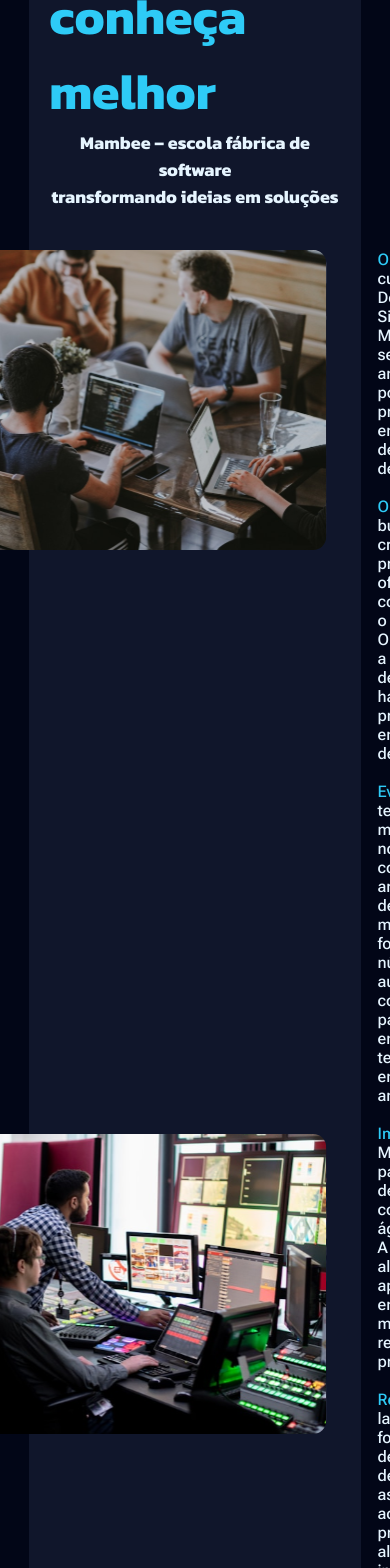
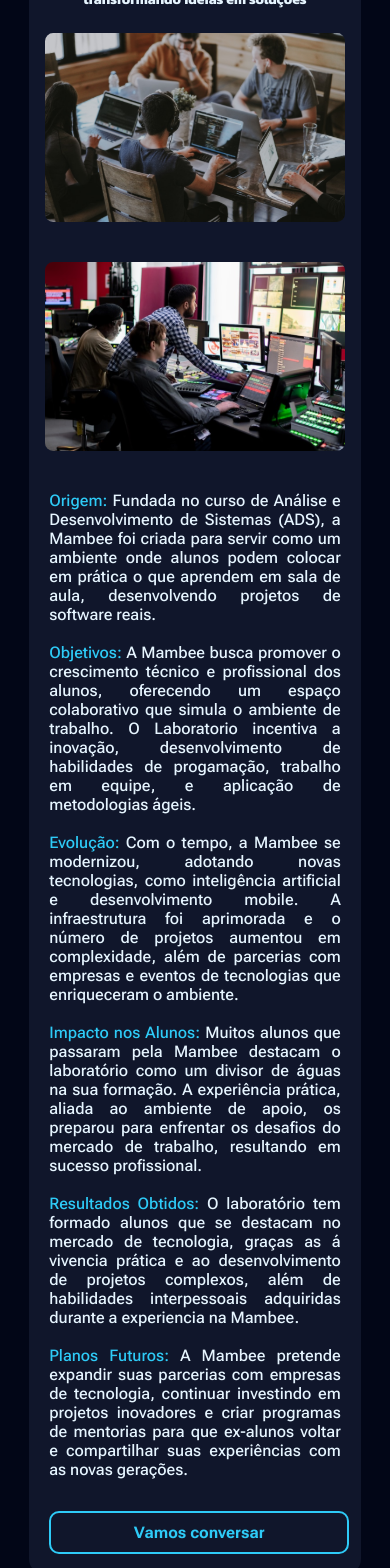
Before and after one commit to lealkedna/Mambee, a Next.js app: page / in a window 390 px wide. Shown: the part 1040-2608 px from the top of the page. Built offline with nearby package versions, Linux system fonts and the light colour scheme.

Commit message:
style: responsividade de conheça

```diff
--- a/src/components/Conheca.tsx
+++ b/src/components/Conheca.tsx
@@ -30,14 +30,14 @@
               alt="Equipe trabalhando"
               width={500}
               height={300}
-              className="image"
+              className={styles.image}
             />
             <Image
               src="/images/Imagem (1).svg"
               alt="Laboratório tecnológico"
               width={500}
               height={300}
-              className="image"
+              className={styles.image}
             />
           </div>
           <div className={styles.texto}>
--- a/src/styles/Conheca.module.css
+++ b/src/styles/Conheca.module.css
@@ -31,10 +31,6 @@
   color: var(--branco);
 }
 .favo {
-  /* width: 13vw;
-  max-width: 120px;
-  height: auto;
-  margin-left: 30px; */
     position: relative;
     right: 0;
     left: 25rem;
@@ -55,9 +51,6 @@
 }
 
 .texto {
-  /* display: flex;
-  justify-content: center;
-  flex-direction: column;  */
   font-family: 'Roboto Flex';
   font-style: normal;
   font-weight: 500;
@@ -80,7 +73,7 @@
   margin-top: 2rem;
   padding: 10px;
   background: transparent;
-  color: #00d2ff;
+  color: var(--azul);
   font-size: 1rem;
   width: 175px;
   border: 2px solid var(--azul);
@@ -90,6 +83,36 @@
 .botaoAcao:hover {
   background: var(--azul);
   color: var(--branco);
+}
+
+@media (max-width: 768px){
+  .cabecalho{
+    padding: 25px;
+  }
+  .titulo{
+    font-size: 20px;
+  }
+  .subtitulo{
+    font-size: 14px;
+  }
+  .favo{
+    width: 75px;
+    height: 75px;
+    left: 8rem;
+  }
+  .conteudo{
+    flex-direction: column;
+  }
+  .secaoSobre{
+    border-radius: 15px;
+  }
+  .botaoAcao{
+    width: 300px;
+  }
+  .image{
+    width: 300px;
+    height: auto;
+  }
 }
 /*
 @media (max-width: 768px) {
```
